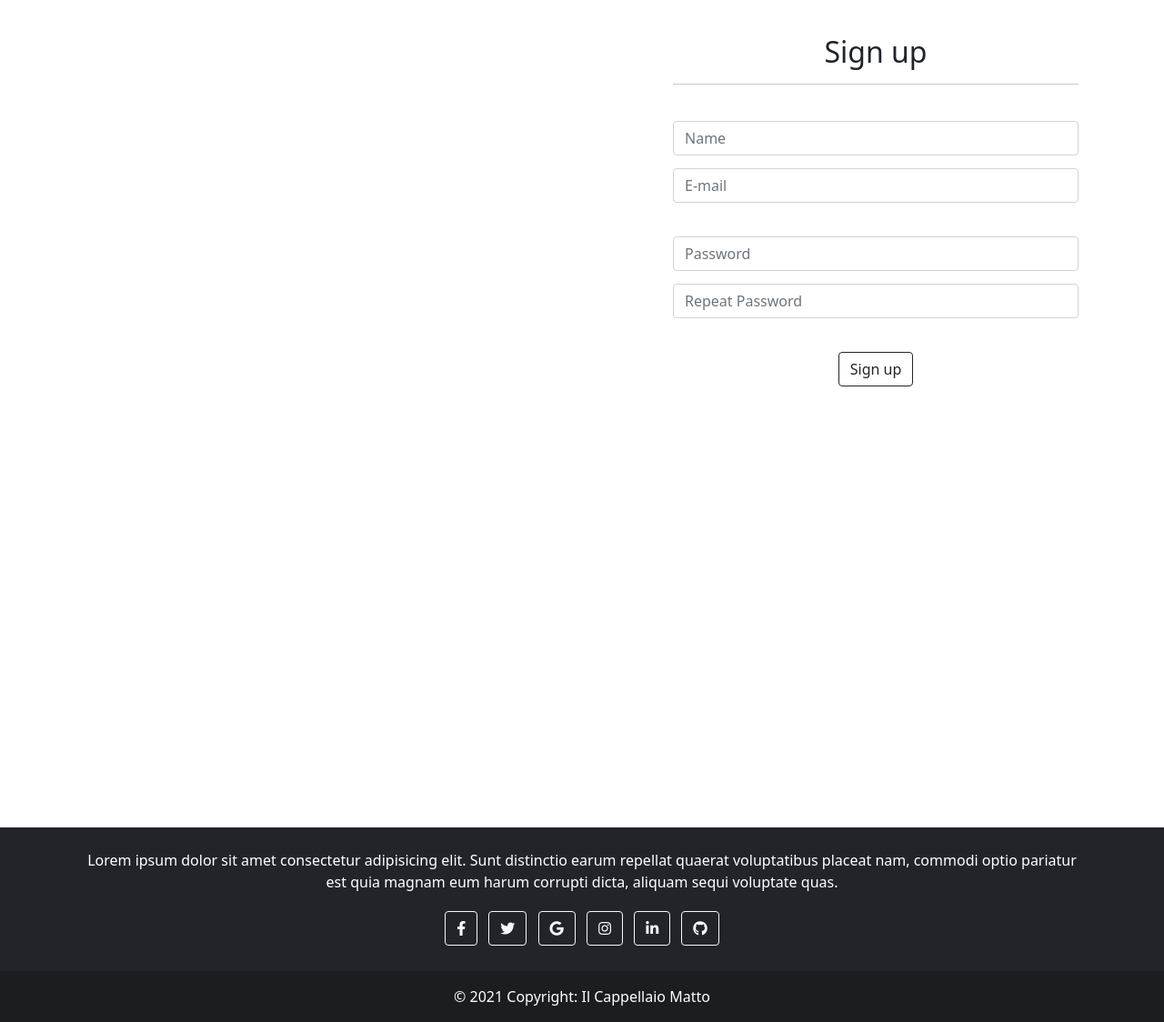
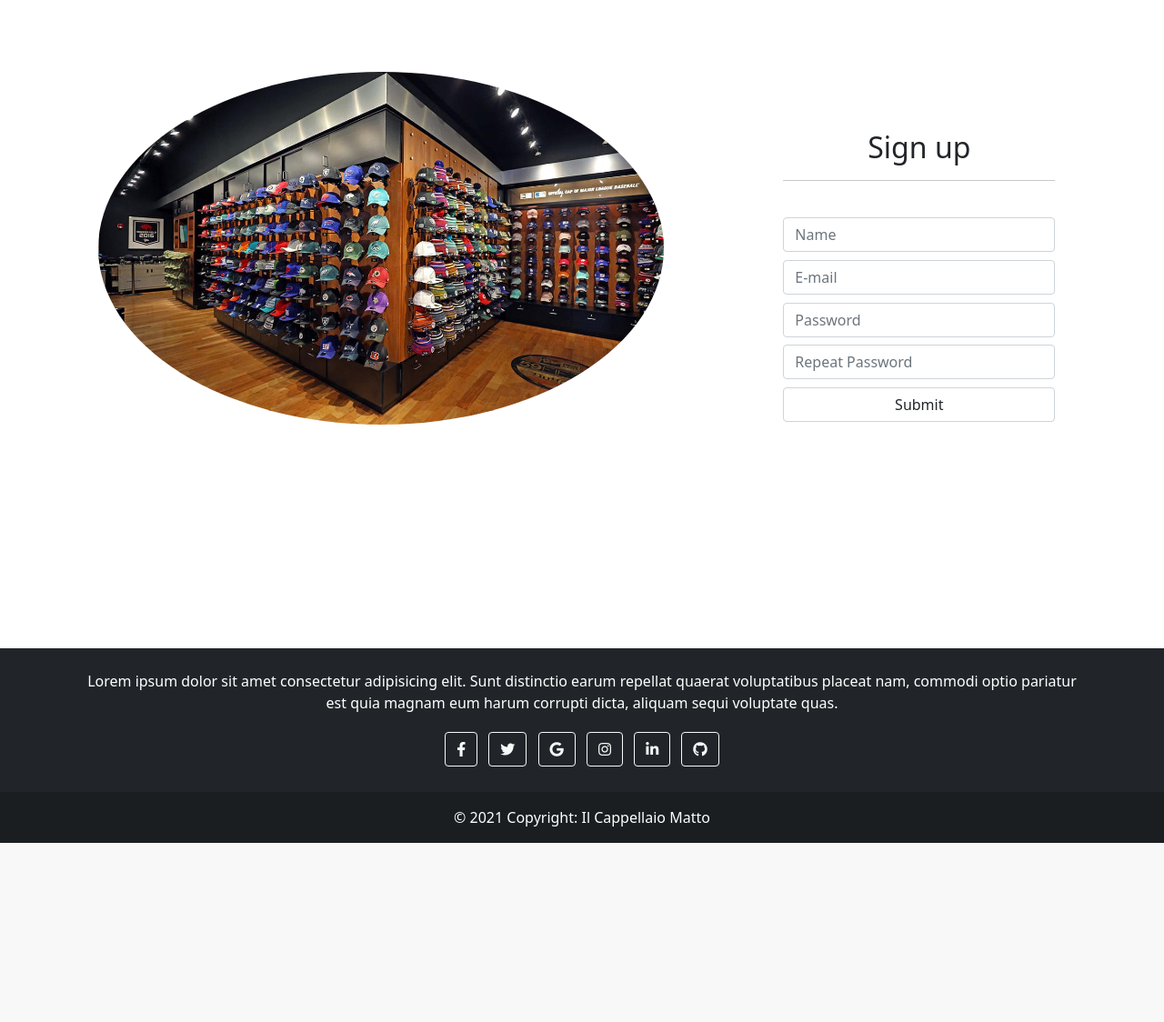
Before and after one commit to Ceratosenzaf/Il-cappellaio-matto, a PHP site: page /pages/sign-up.html in a window 1280 px wide. Shown: the part 58-1182 px from the top of the page at 91% size. After the commit the page ends 985 px from the top, so only its background shows below. Run offline with PHP 8.4, Linux system fonts and the light colour scheme.

Commit message:
completed sign-in and sign-up

```diff
--- a/css/sign-in.css
+++ b/css/sign-in.css
@@ -7,7 +7,19 @@ input{
     margin-bottom: 3%;
 }
 
-#sign-in-image{
+#sign-in-image img{
     width: 100%;
     border-radius: 50%;
 }
+
+#sign-in-image{
+    margin-top: 5%;
+}
+
+#sign-in-form{
+    margin-top: 15%;
+}
+
+#sign-up-form{
+    margin-top: 10%;
+}
--- a/pages/sign-up.html
+++ b/pages/sign-up.html
@@ -48,35 +48,34 @@
       </div>
   </nav>
 
-    <br><br><br><br>
+  <br><br><br>
 
-    <div class="container" id="full-screen">
   <div class="row">
-            <div class="col-5 text-center center-vertically">
-                <img src="" alt="">
+      <div class="col-1"></div>
+
+      <div class="col-6 text-center" id="sign-in-image" >
+          <img src="/resources/images/capstore.jpg" alt="">
       </div>
 
-            <div class="col-2"></div>
+      <div class="col-1"></div>
 
-            <div class="col-5 text-center center-vertically">
+      <div class="col-3 text-center" id="sign-up-form">
           <h2>Sign up</h2>
           <hr>
           <br>
           <form action="" >
             <input type="text" class="form-control" name="name" placeholder="Name" required>
             <input type="text" class="form-control" name="email" placeholder="E-mail" required>
-                    <br>
             <input type="password" class="form-control" name="password" placeholder="Password" required>
             <input type="password" class="form-control" name="repeat-password" placeholder="Repeat Password" required>
-                    <br>
-                    <button type="submit" class="btn btn-outline-dark">Sign up</button>
+            <input type="submit" class="form-control">
         </form>
       </div>
+
+      <div class="col-1"></div>
   </div>
 
-    </div>
-
-    <br><br><br>
+  <br><br><br><br><br><br><br><br><br><br>
 
   <footer class="bg-dark text-center text-white">
       <div class="container p-4">
```
Also changed, not shown: pages/sign-in.html (+11 -11 lines). Lines whose indentation alone changed are shown as unchanged.
